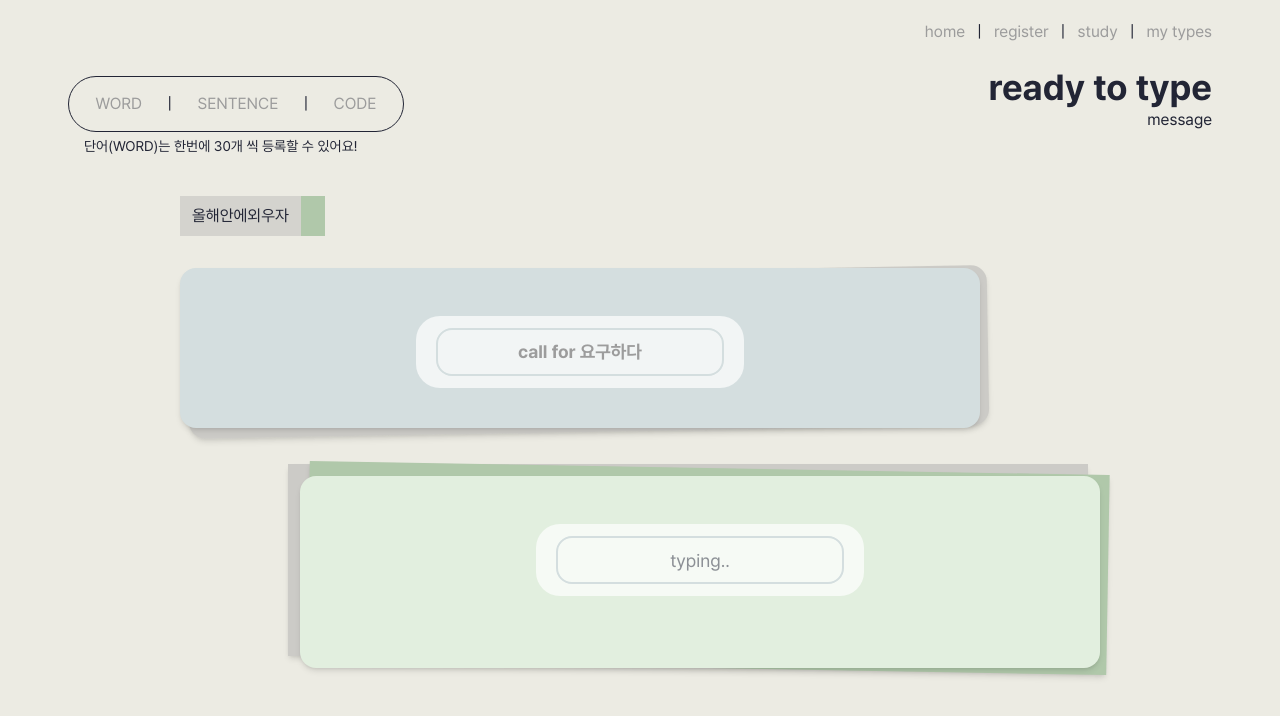
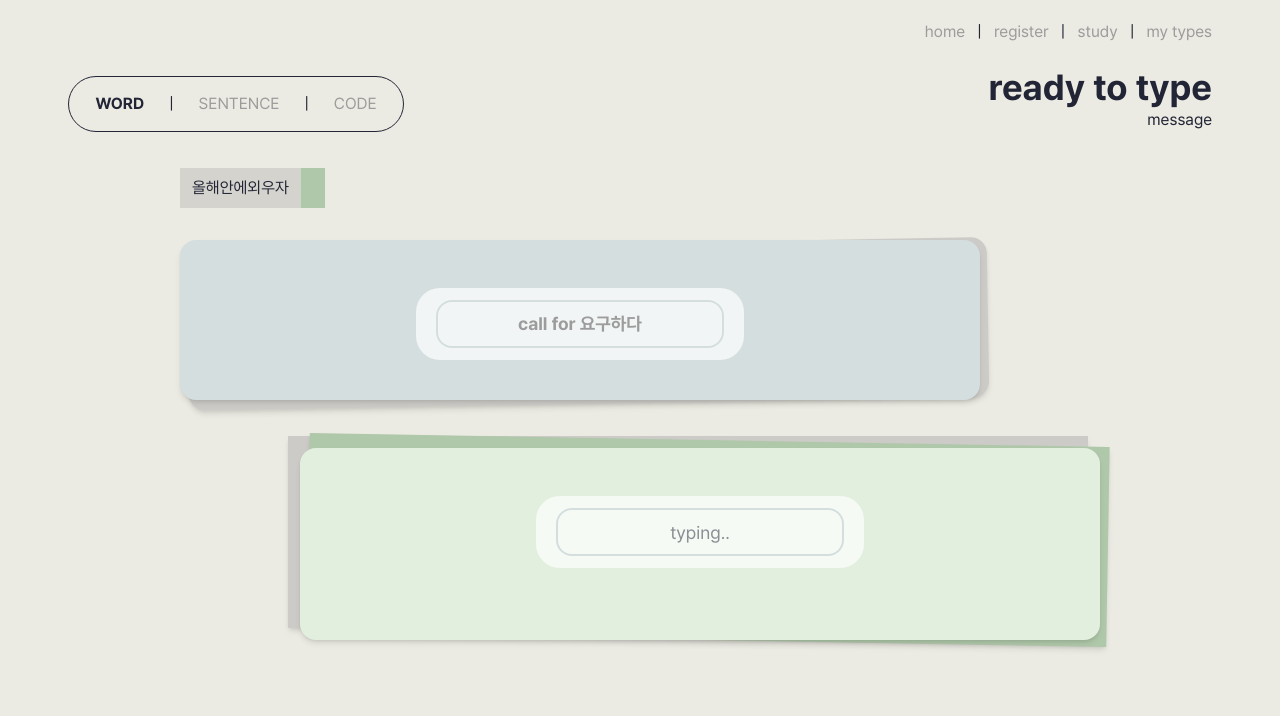
Before and after one commit to ummfieg/my-type, a Next.js app: page /study in a window 1280 px wide. Shown: the top 716 px of the page. Built offline with nearby package versions, Linux system fonts and the light colour scheme.

Commit message:
refactor(systemCategory): clicked css 적용 및 중복코드 제거

```diff
--- a/src/components/ui/systemCategory.js
+++ b/src/components/ui/systemCategory.js
@@ -1,40 +1,36 @@
 import React from "react";
-import { HighlightButton } from "./button";
+import { ClickedButton, HighlightButton } from "./button";
+
 const categoryItems = ["WORD", "SENTENCE", "CODE"];
 
-export default function SystemCategory({ onSelect, category }) {
+const subTextList = {
+  WORD: "단어(WORD)는 한번에 30개 씩 등록할 수 있어요!",
+  SENTENCE: "문장(SENTENCE)는 한번에 5개 씩 등록할 수 있어요!",
+  CODE: "코드(CODE)는 한번에 2개 씩 등록할 수 있어요!",
+};
+
+export default function SystemCategory({ onSelect, category, pathName }) {
+  const showSubText = pathName === "/register";
   return (
     <div className="flex justify-center flex-col w-84 pt-2 ">
       <div className="rounded-full border-foreground h-14 border px-4 flex justify-around items-center ">
         {categoryItems.map((item, index) => (
-          <React.Fragment key={(item, index)}>
+          <React.Fragment key={item}>
             <HighlightButton>
-              <span
-                className="cursor-pointer text-sub "
+              <ClickedButton
+                isClicked={category === item}
                 onClick={() => onSelect(item)}
               >
                 {item}
-              </span>
+              </ClickedButton>
             </HighlightButton>
             {index < categoryItems.length - 1 && <div className="m-1">|</div>}
           </React.Fragment>
         ))}
       </div>
 
-      {category === "WORD" && (
-        <p className="my-1 px-4 text-sm">
-          단어(WORD)는 한번에 30개 씩 등록할 수 있어요!
-        </p>
-      )}
-      {category === "SENTENCE" && (
-        <p className="my-1 px-4  text-sm">
-          문장(SENTENCE)는 한번에 5개 씩 등록할 수 있어요!
-        </p>
-      )}
-      {category === "CODE" && (
-        <p className="my-1 px-4  text-sm">
-          코드(CODE)는 한번에 2개 씩 등록할 수 있어요!
-        </p>
+      {showSubText && subTextList[category] && (
+        <p className="my-1 px-4 text-sm">{subTextList[category]}</p>
       )}
     </div>
   );
```
